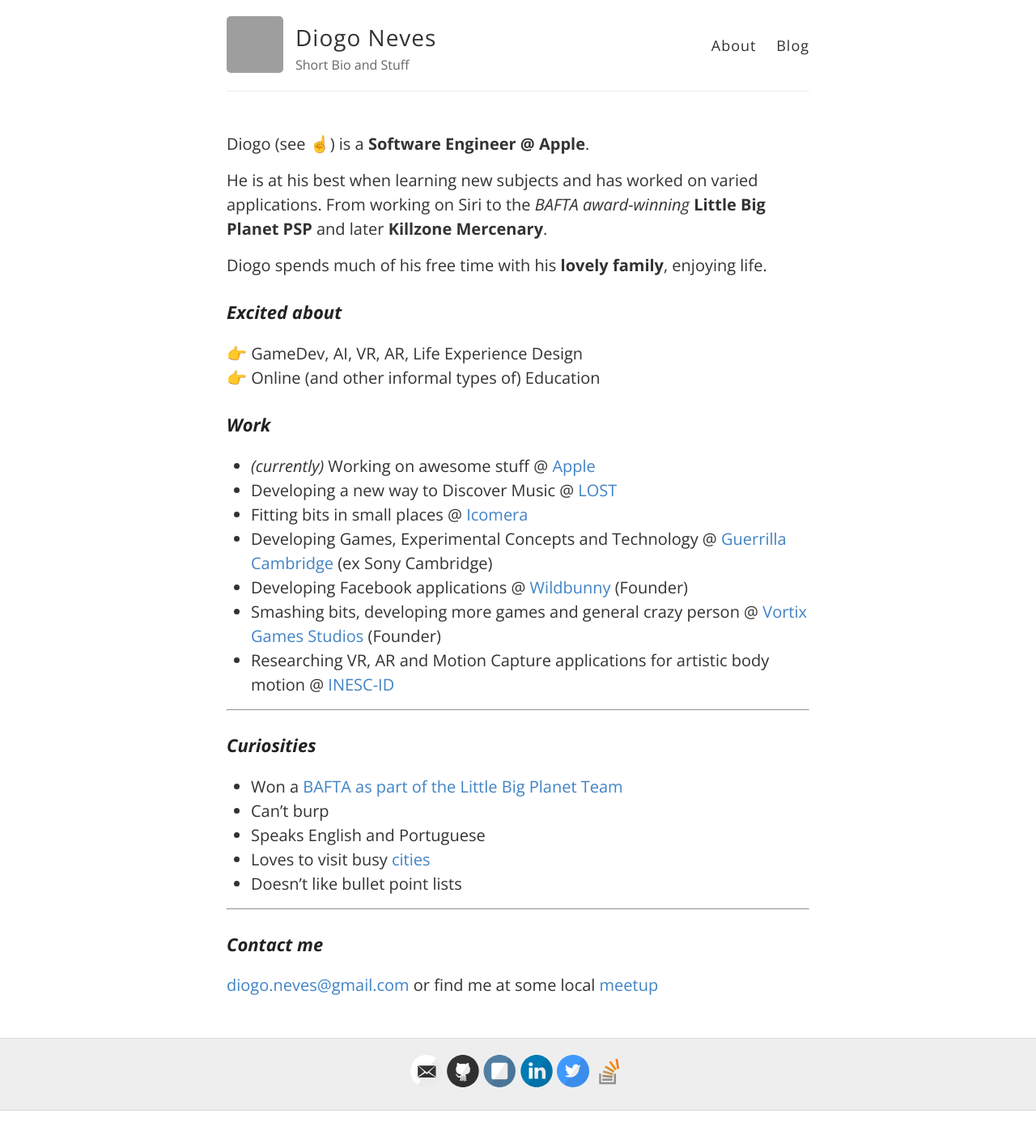
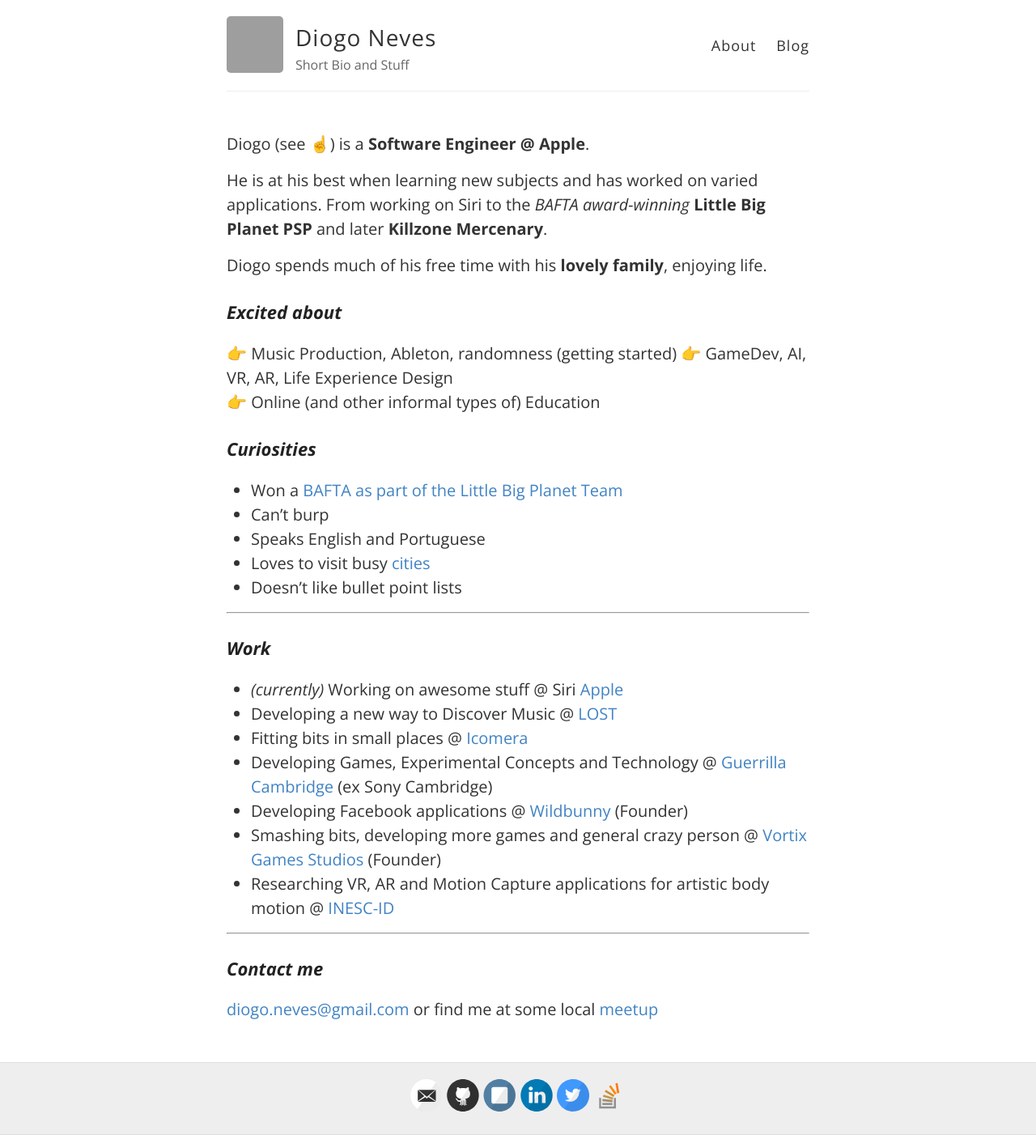
Before and after one commit to DiogoNeves/diogoneves.github.io, a Jekyll site: the page built from index.md, in a window 1280 px wide. Shown: the whole page at 81% size. Built offline with Jekyll 4.4.1, drawn with Linux system fonts in a browser that asks for light colours; emoji names are drawn with the system emoji font; before the commit the page ends 1372 px from its top, so only the background shows below that; some of the changed lines change nothing that is shown; grey boxes are pictures that could not be loaded.

Commit message:
Added new interests

```diff
--- a/index.md
+++ b/index.md
@@ -12,12 +12,23 @@
 
 ### Excited about
 
+:point_right: Music Production, Ableton, randomness (getting started)
 :point_right: GameDev, AI, VR, AR, Life Experience Design
 :point_right: Online (and other informal types of) Education
 
+### Curiosities
+
+* Won a [BAFTA as part of the Little Big Planet Team](http://www.bafta.org/games/awards/2010-winners-nominees,2475,BA.html){:target="_blank"}
+* Can't burp
+* Speaks English and Portuguese
+* Loves to visit busy [cities](http://en.wikipedia.org/wiki/London){:target="_blank"}
+* Doesn't like bullet point lists
+
+-----
+
 ### Work
 
-* *(currently)* Working on awesome stuff @ [Apple](https://www.apple.com/){:target="_blank"}
+* *(currently)* Working on awesome stuff @ Siri [Apple](https://www.apple.com/){:target="_blank"}
 * Developing a new way to Discover Music @
 [LOST](http://lost.am/){:target="_blank"}
 * Fitting bits in small places @ [Icomera](http://www.icomera.com/){:target="_blank"}
@@ -33,16 +44,6 @@
 
 -----
 
-### Curiosities
-
-* Won a [BAFTA as part of the Little Big Planet Team](http://www.bafta.org/games/awards/2010-winners-nominees,2475,BA.html){:target="_blank"}
-* Can't burp
-* Speaks English and Portuguese
-* Loves to visit busy [cities](http://en.wikipedia.org/wiki/London){:target="_blank"}
-* Doesn't like bullet point lists
-
------
-
 ### Contact me
 
 [{{site.footer-links.email}}](mailto:{{site.footer-links.email}})
```
